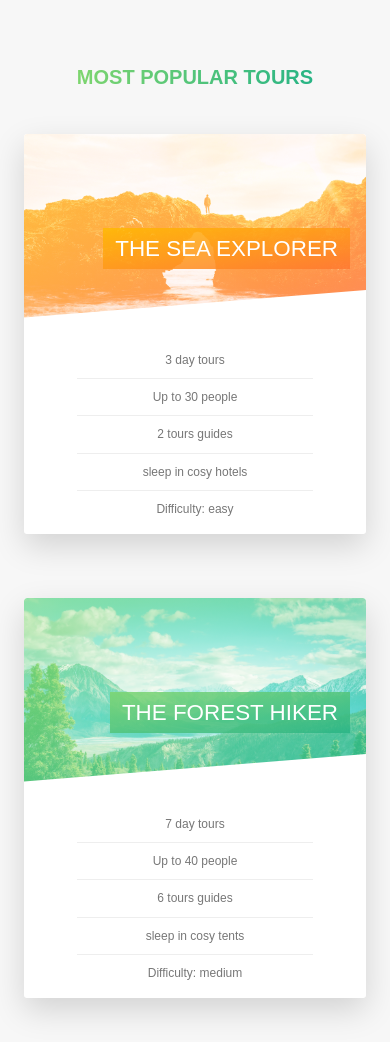
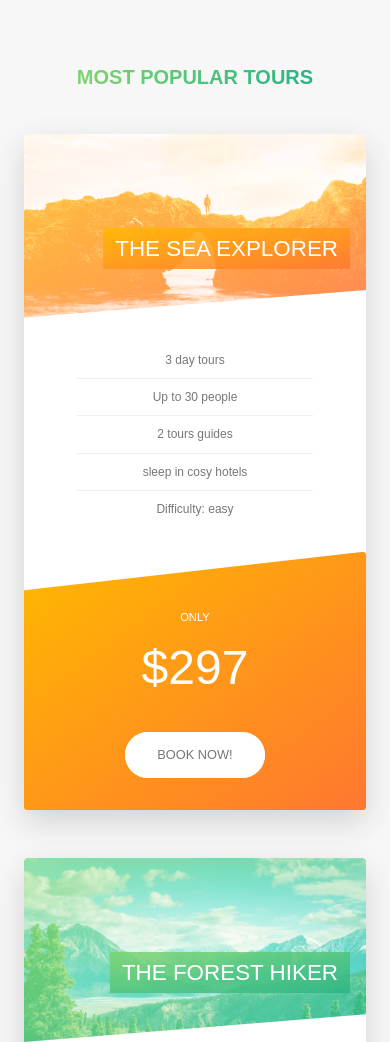
Before and after one commit to zep1994/SCSS_Project_2022, a website: page Natours/starter/index.html in a window 390 px wide. Shown: the part 2540-3582 px from the top of the page. Drawn offline with Linux system fonts and the light colour scheme.

Commit message:
finish media queries

```diff
--- a/Natours/starter/sass/components/_card.scss
+++ b/Natours/starter/sass/components/_card.scss
@@ -169,4 +169,53 @@
         font-size: 6rem;
         font-weight: 100;
     }
+
+
+//TAB PORT
+
+    @include respond(tab-port) {
+      height: auto;
+      border-radius: 3px;
+      background-color: $color-white;
+      box-shadow: 0 1.5rem 4rem rgba($color-black, .15);
+
+
+      &__side {
+          height: auto;
+          position: relative;
+          box-shadow: none;
+
+          &--back {
+              transform: rotateY(0);
+              clip-path: polygon(0 15%, 100% 0, 100% 100%, 0 100%);
+          }
+      }
+
+
+      &:hover &__side--front {
+          transform: rotateY(0);
+      }
+
+      &_-details {
+        padding: 0 1rem;
+      }
+
+       //FRONT_SIDE STYLE
+      &__cta {
+          position: relative;
+          top: 0%;
+          left: 0%;
+          transform: translate(0);
+          width: 100%;
+          padding: 7rem 4rem 4rem 4rem;
+      }
+
+      &__price-box {
+          margin-bottom: 3rem;
+      }
+
+      &__price-value {
+          font-size: 6rem;
+      }
+    }
 }
--- a/Natours/starter/sass/components/_story.scss
+++ b/Natours/starter/sass/components/_story.scss
@@ -5,11 +5,22 @@
     background-color: rgba($color-white, .6);
     border-radius: 3px;
     padding: 6rem;
+    padding-left: 9rem;
     font-size: $default-font-size;
     transform: skewX(-12deg);
 
     & > * {
         transform: skewX(12deg);
+    }
+
+    @include respond(tab-port) {
+      width: 100%;
+      padding: 4rem;
+      padding-left: 7rem;
+    }
+
+    @include respond(phone) {
+      transform: skewX(0);
     }
 
     &__shape {
@@ -19,10 +30,14 @@
         background-color: orangered;
         --webikit-shape-outside: circle(50% at 50% 50%);
         shape-outside: circle(50% at 50% 50%);
-
         --webkit-clip-path: circle(50% at 50% 50%);
         clip-path: circle(50% at 50% 50%);
-        transform: translate(-3rem) skewX(12deg);;
+        transform: translate(-3rem) skewX(12deg);
+        position: relative;
+
+        @include respond(phone) {
+          transform: translateX(-3rem) skewX(0);
+        }
     }
 
     &__img {
@@ -34,6 +49,10 @@
 
     &__text {
         transform: skewX(12deg);
+
+        @include respond(phone) {
+          transform: skewX(0);
+        }
     }
 
     &__caption {
--- a/Natours/starter/sass/pages/_home.scss
+++ b/Natours/starter/sass/pages/_home.scss
@@ -67,10 +67,32 @@
     border-radius: 3px;
     box-shadow: 0 1.5rem 4rem rgba($color-primary-dark, 0.2);
 
-    height: 50rem;
+    @include respond(tab-land) {
+      background-image: linear-gradient(105deg,
+                                      rgba($color-white, .9) 0%,
+                                      rgba($color-white, .9) 65%,
+                                      transparent 65%),
+                                      url(../img/nat-10.jpg);
+      background-size: cover;
+    }
+
+    @include respond(tab-port) {
+      background-image: linear-gradient(to right,
+                                      rgba($color-white, .9) 0%,
+                                      rgba($color-white, .9) 100%),
+                                      url(../img/nat-10.jpg);
+    }
 
     &__form {
         width: 50%;
         padding: 6rem;
+
+        @include respond(tab-land) {
+          width: 65%;
+        }
+
+        @include respond(tab-port) {
+          width: 100%;
+        }
     }
 }
```
Also changed, not shown: Natours/starter/css/style.css, Natours/starter/index.html (indentation only).
